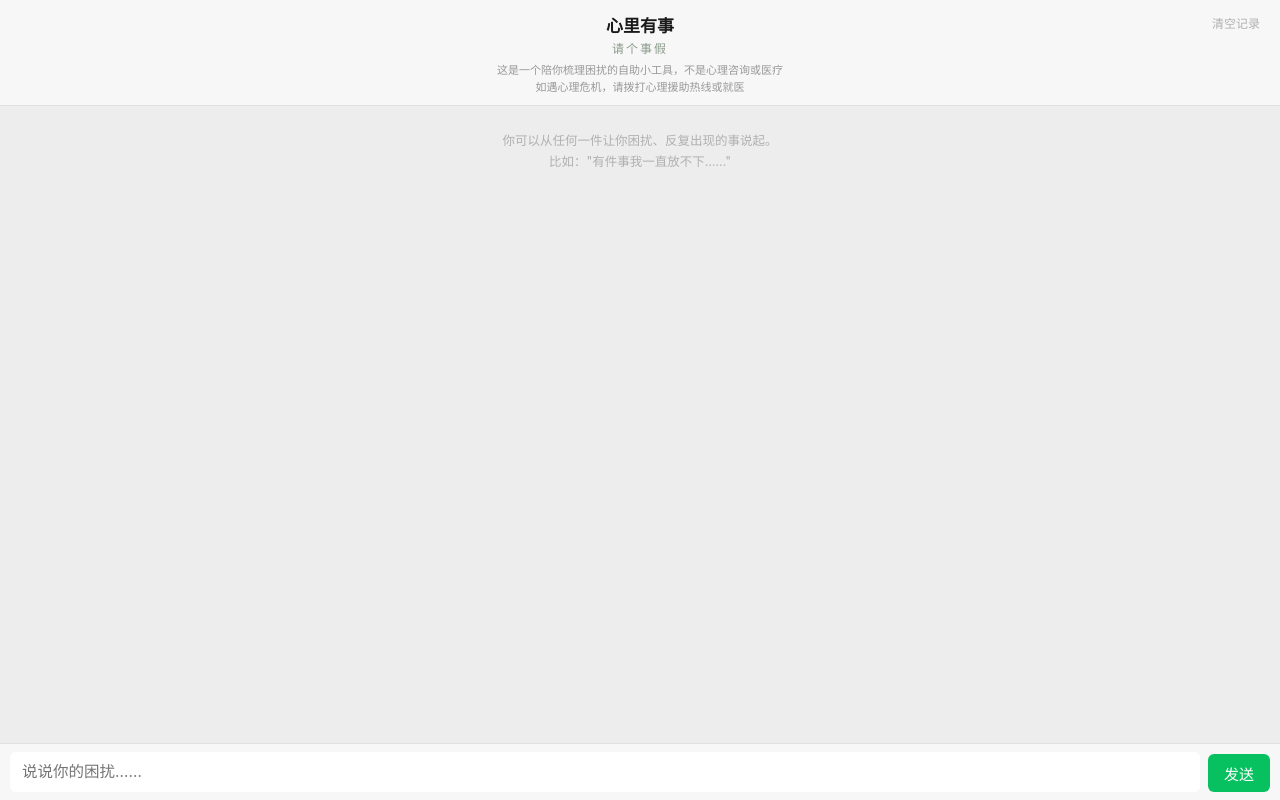
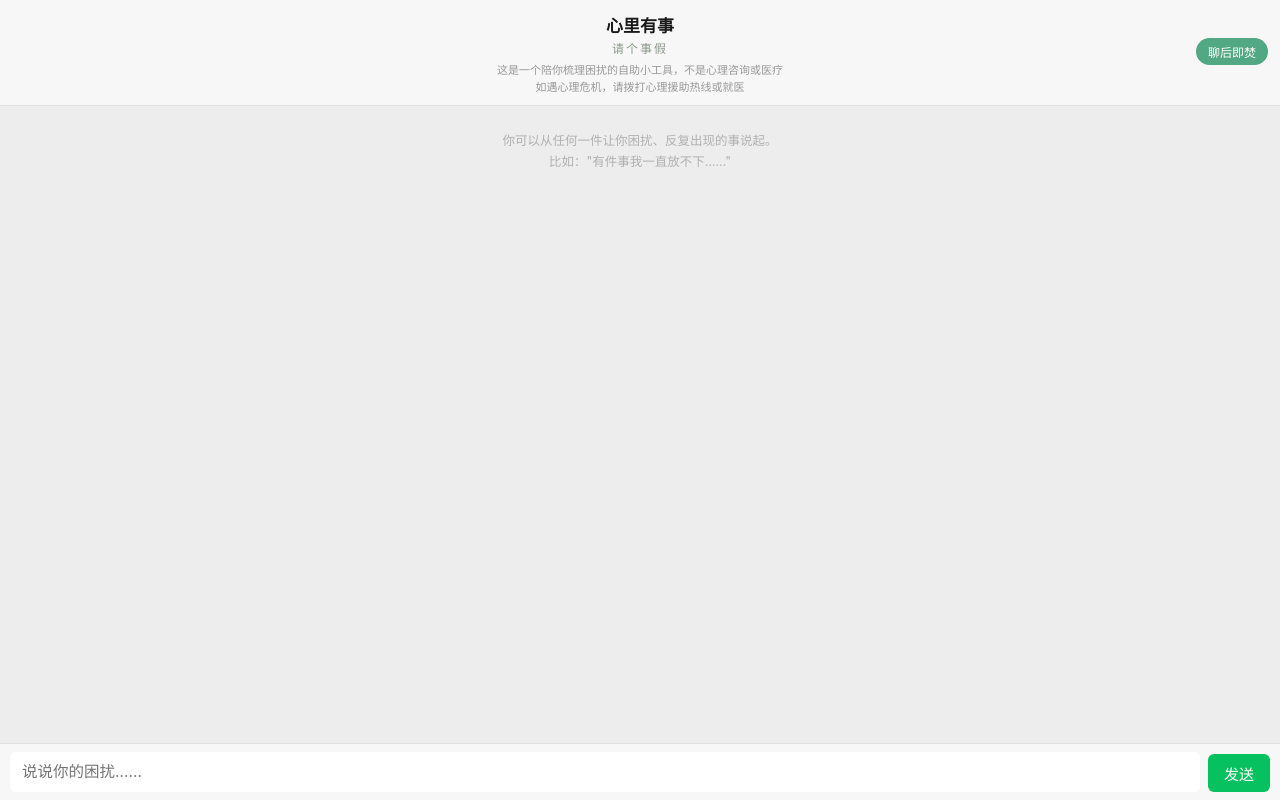
Before and after one commit to Johnny-1222/xinshi, a website: page index.html in a window 1280 px wide. Drawn offline with Linux system fonts and the light colour scheme.

Commit message:
Add files via upload

```diff
--- a/index.html
+++ b/index.html
@@ -27,14 +27,17 @@
   }
   .clear-btn {
     position: absolute;
-    top: 12px;
-    right: 14px;
+    top: 38px;
+    right: 12px;
     font-size: 12px;
-    color: #b0b0b0;
+    color: #fff;
+    background: #52a883;
     cursor: pointer;
-    padding: 2px 6px;
+    padding: 5px 12px;
+    border-radius: 14px;
+    font-weight: 500;
   }
-  .clear-btn:active { color: #888; }
+  .clear-btn:active { background: #468f70; }
   .header .title { font-size: 17px; font-weight: 600; }
   .header .slogan { font-size: 12px; color: #8a9a8a; margin-top: 2px; letter-spacing: 2px; }
   .header .subtitle { font-size: 11px; color: #999; margin-top: 6px; line-height: 1.5; }
@@ -118,7 +121,7 @@
     <div class="title">心里有事</div>
     <div class="slogan">请个事假</div>
     <div class="subtitle">这是一个陪你梳理困扰的自助小工具，不是心理咨询或医疗<br>如遇心理危机，请拨打心理援助热线或就医</div>
-    <div id="clearBtn" class="clear-btn">清空记录</div>
+    <div id="clearBtn" class="clear-btn">聊后即焚</div>
   </div>
 
   <div class="messages" id="messages">
@@ -280,7 +283,7 @@
   const clearBtn = document.getElementById('clearBtn');
   if (clearBtn) {
     clearBtn.addEventListener('click', () => {
-      if (!confirm('确定清空这台设备上保存的对话记录吗？此操作无法撤销。')) return;
+      if (!confirm('确定把这台设备上的这段对话烧掉吗？烧掉后无法找回。')) return;
       history = [];
       saveHistory();
       // 清空界面
```
